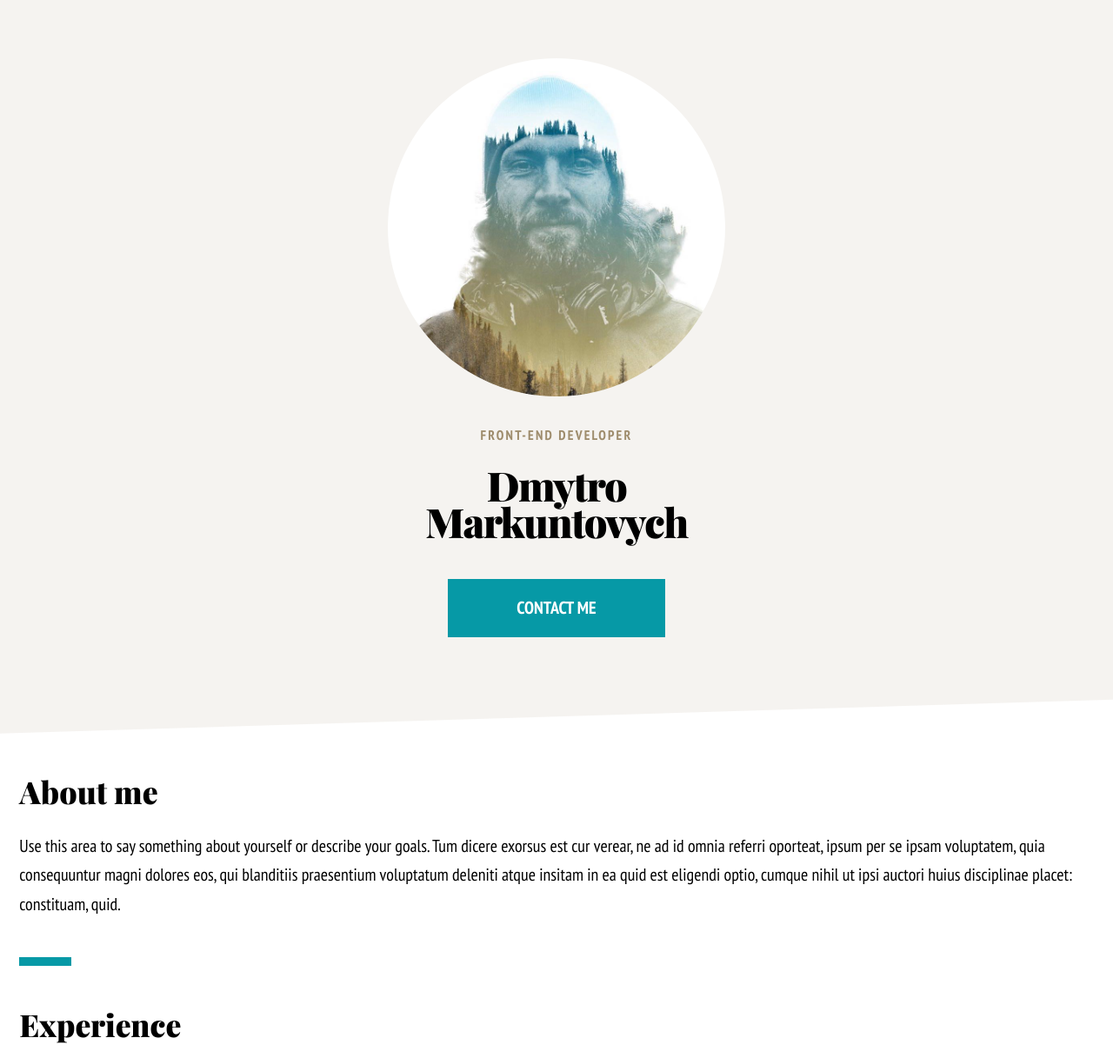
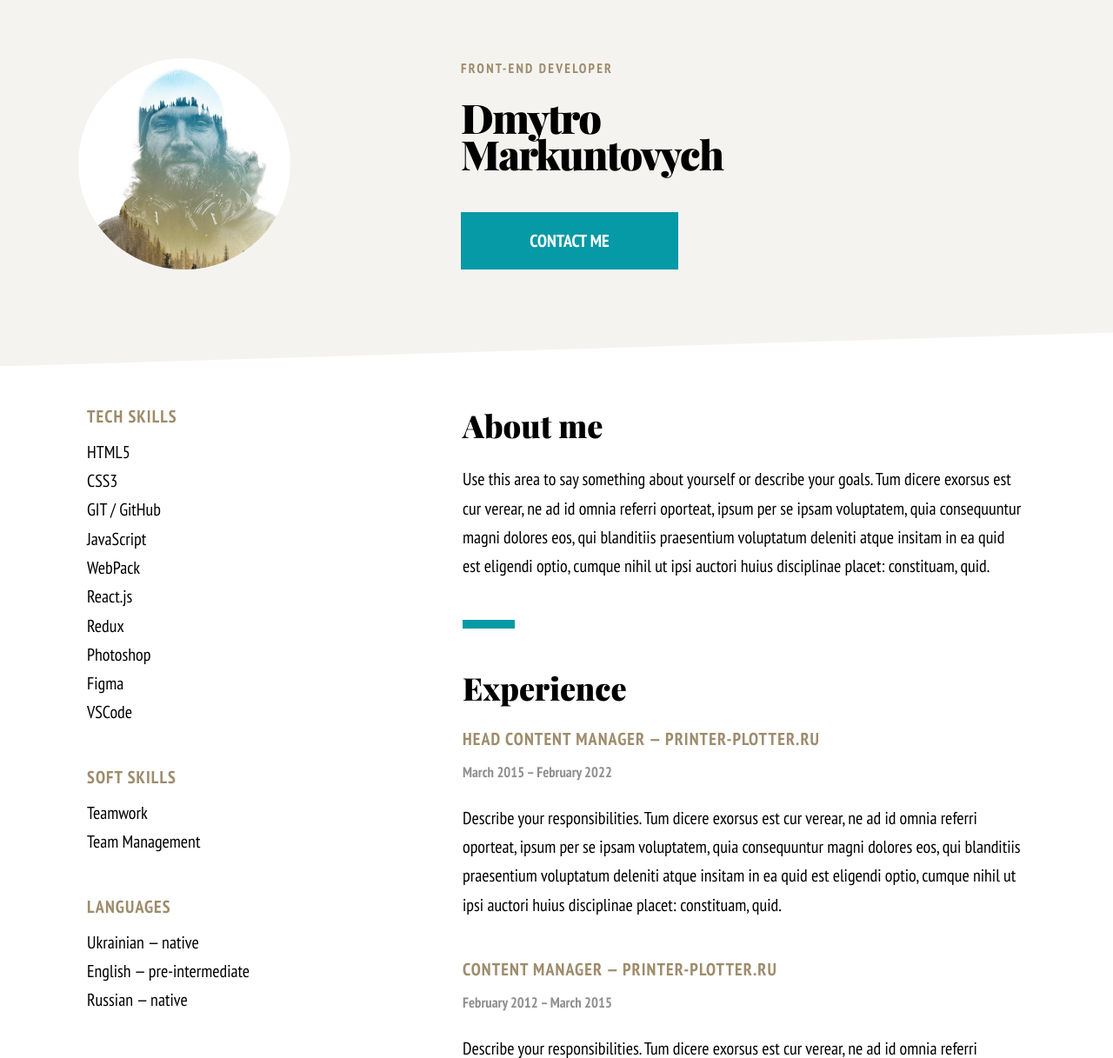
Before and after one commit to CarphatianSnake/MyCV, a plain HTML site: page index.html in a window 1280 px wide. Shown: the top 1217 px of the page at 87% size. Drawn offline with nearby package versions, Linux system fonts and the light colour scheme.

Commit message:
make desktop vesion

```diff
--- a/index.html
+++ b/index.html
@@ -16,16 +16,20 @@
     <div class="container">
 
       <header>
-
+        <div class="photo-container">
           <img class="photo" src="./src/img/my-photo.jpg" />
+        </div>
+        <div class="header-content">
           <h3 class="position-name">Front-End Developer</h3>
           <h1>Dmytro<br />Markuntovych</h1>
           <div class="contact-me-btn">
             <a href="mailto:sunsn4ke@gmail.com">Contact me</a>
           </div>
+        </div>
 
       </header>
 
+      <div class="content">
         <main>
 
           <section>
@@ -93,12 +97,13 @@
             <h3>Languages</h3>
             <ul>
               <li>Ukrainian — native</li>
-            <li>English — pre-intermediate, technical</li>
+              <li>English — pre-intermediate</li>
               <li>Russian — native</li>
             </ul>
           </section>
 
         </aside>
+      </div>
 
       <footer>
 
--- a/src/css/styles.css
+++ b/src/css/styles.css
@@ -195,9 +195,120 @@ h5 {
   }
 }
 
-@media (min-width: 769px) {
+@media (min-width: 989px) {
+  header {
+    display: flex;
+    justify-content: space-between;
+    align-items: center;
+    padding: 3.333rem 4.5rem 5.556rem 4.5rem;
+  }
+
+  .photo-container {
+    max-width: 40%;
+  }
+
   .photo {
-    max-width: 19.444rem;
-    max-height: 19.444rem;
+    margin: auto;
+    max-width: 12.185rem;
+    max-height: 12.185rem;
+  }
+
+  .header-content {
+    width: 60%;
+  }
+
+  h1, .position-name {
+    text-align: left;
+  }
+
+  .contact-me-btn {
+    margin: 2.22rem 0 0 0;
+  }
+
+  .content {
+    display: flex;
+    justify-content: space-between;
+    flex-direction: row-reverse;
+    padding: 0 5rem;
+  }
+
+  main {
+    max-width: 60%;
+  }
+
+  aside {
+    max-width: 40%;
+  }
+
+  section {
+    margin: 2.222rem 0;
+  }
+
+  h2 {
+    font-size: 1.8rem;
+  }
+
+  .separator:last-child {
+    display: none;
+  }
+
+  .separator {
+    margin: 0;
+  }
+
+}
+
+@media (min-width: 1439px) {
+  .photo {
+    max-width: 16.993rem;
+    max-height: 16.993rem;
+  }
+
+  header {
+    padding: 3.333rem 8.25rem 5.556rem 8.25rem;
+  }
+
+  h1 {
+    font-size: 5rem;
+  }
+
+  .content {
+    padding: 0 8.25rem;
   }
 }
+
+@media (min-width: 1919px) {
+  html {
+    font-size: 26px;
+  }
+}
+
+@media (min-width: 2239px) {
+  html {
+    font-size: 31px;
+  }
+}
+
+@media (min-width: 2559px) {
+  html {
+    font-size: 35px;
+  }
+}
+
+@media (min-width: 2879px) {
+  html {
+    font-size: 40px;
+  }
+}
+
+@media (min-width: 3455px) {
+  html {
+    font-size: 48px;
+  }
+}
+
+@media (min-width: 3839px) {
+  html {
+    font-size: 53px;
+  }
+}
```
Lines whose indentation alone changed are shown as unchanged.
